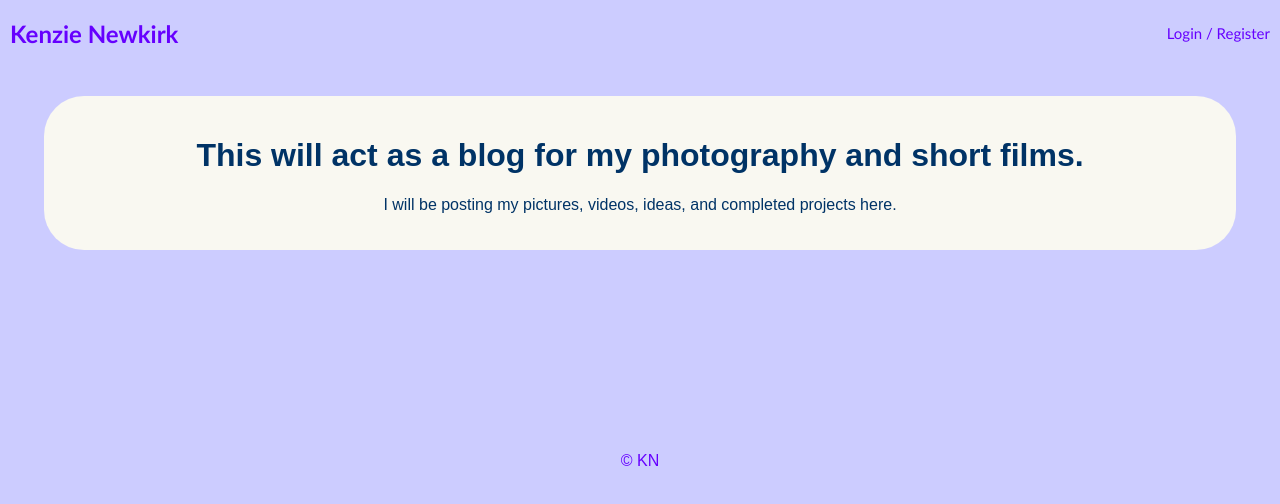
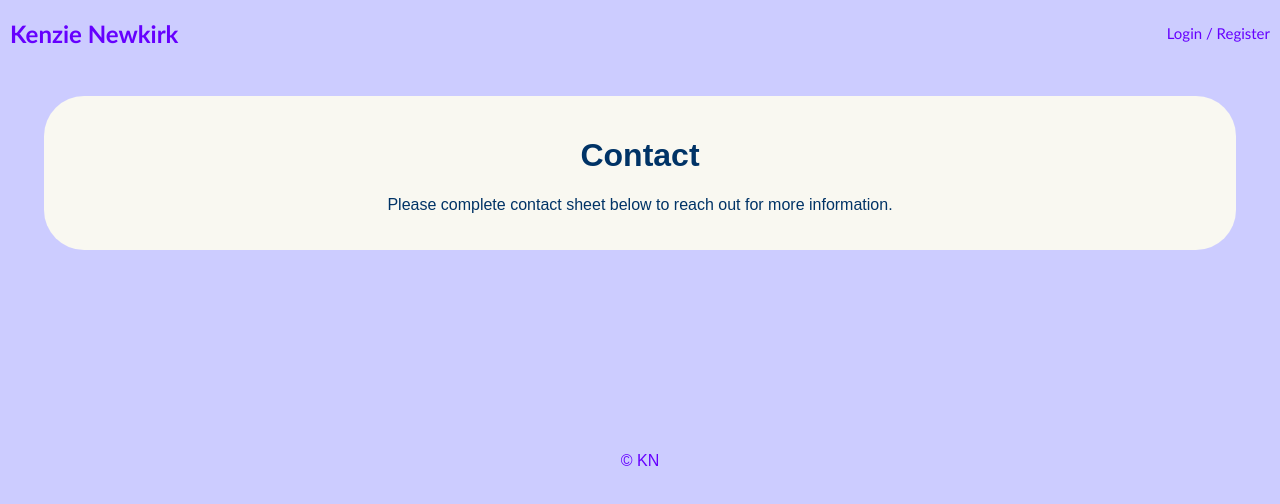
Before and after one commit to mackenzienewkirk/blog, a React (Create React App) app: page /#/about in a window 1280 px wide. Shown: the top 504 px of the page. Built offline with nearby package versions, Linux system fonts and the light colour scheme; no server answers.

Commit message:
adding p to contact sheet

```diff
--- a/src/components/AboutPage/AboutPage.jsx
+++ b/src/components/AboutPage/AboutPage.jsx
@@ -9,8 +9,8 @@ function AboutPage() {
   return (
     <div className="container">
       <div>
-        <h1>This will act as a blog for my photography and short films.</h1>
-        <p> I will be posting my pictures, videos, ideas, and completed projects here.</p>
+        <h1>Contact</h1>
+        <p>Please complete contact sheet below to reach out for more information.</p>
 
       </div>
     </div>
```
